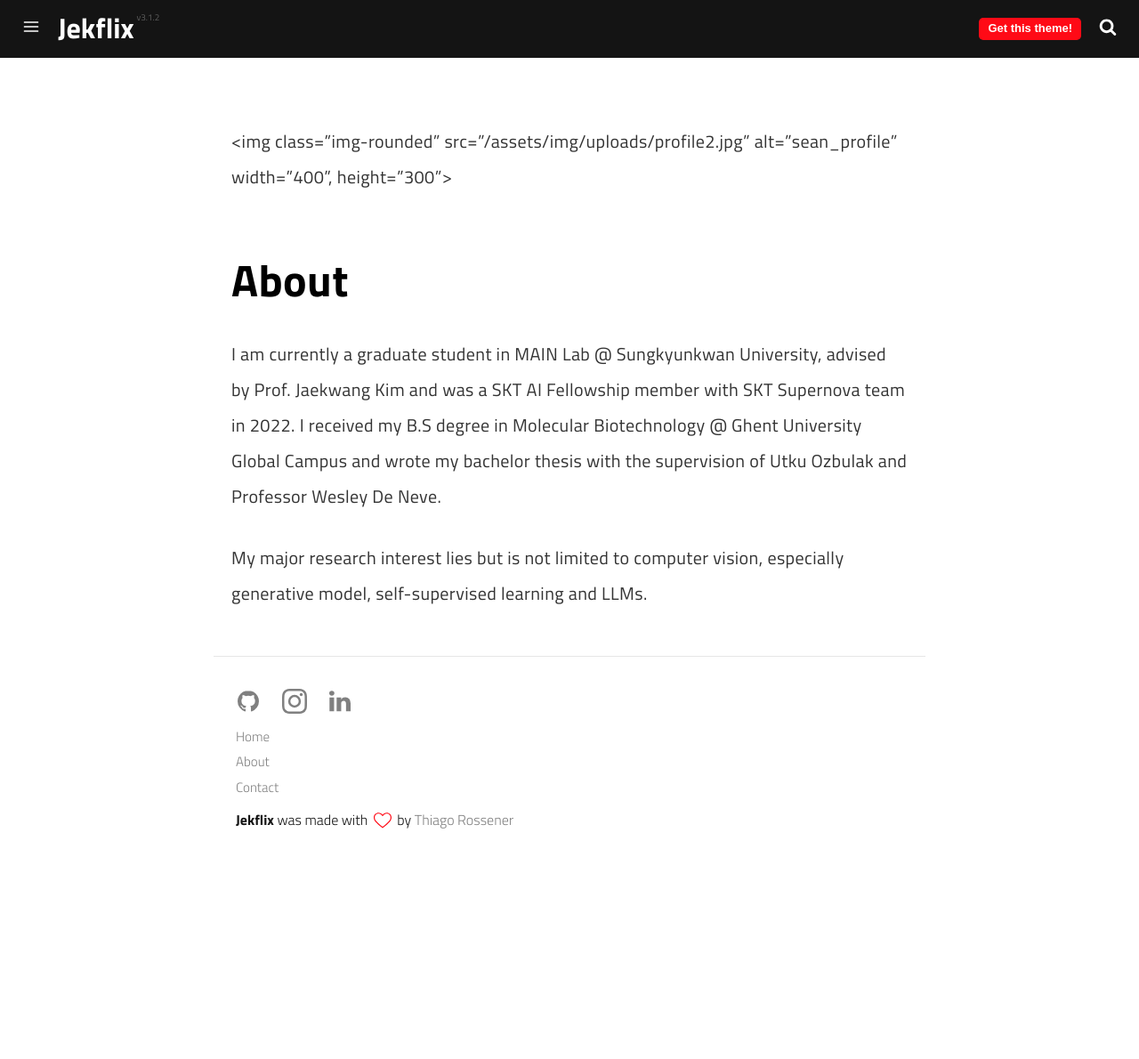
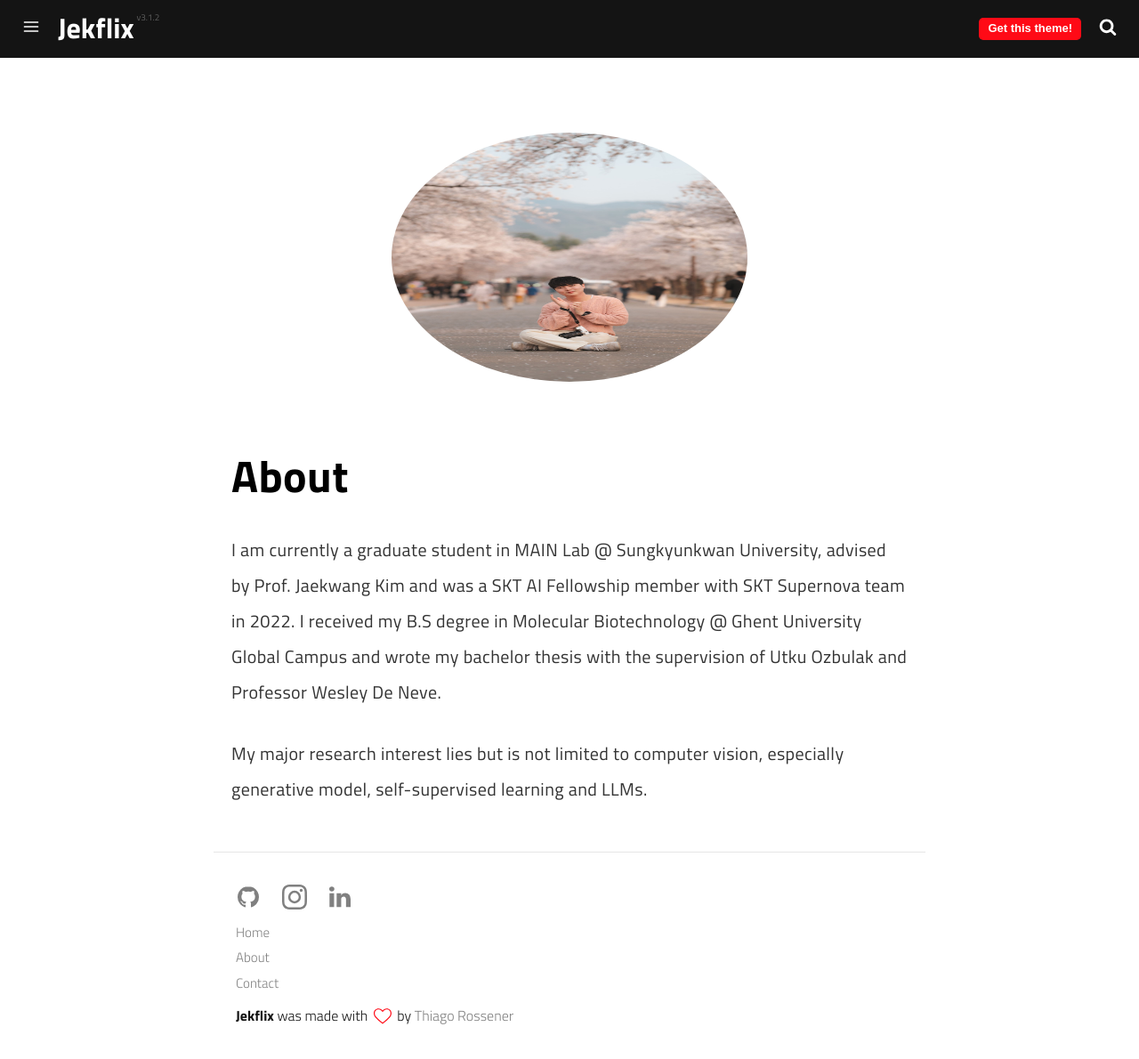
Before and after one commit to seanko29/seanko29.github.io, a Jekyll site: the page built from pages/about.md, in a window 1280 px wide and 1190 px high. Shown: the whole window at 89% size. Built offline with Jekyll 4.4.1, drawn with Linux system fonts in a browser that asks for light colours; a script that is not in the unit is left out.

Commit message:
Update about.md

```diff
--- a/pages/about.md
+++ b/pages/about.md
@@ -7,7 +7,7 @@ description: Some description.
 permalink: /about/
 ---
 
-<img class="img-rounded" src="/assets/img/uploads/profile2.jpg" alt="sean_profile" width="400", height="300">
+<img class="img-rounded" src="/assets/img/uploads/profile2.jpg" alt="sean_profile" width="400" height="300">
 
 # About
 
```
